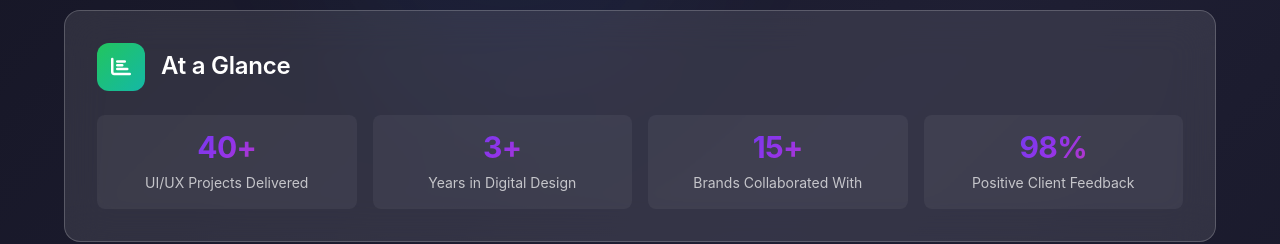
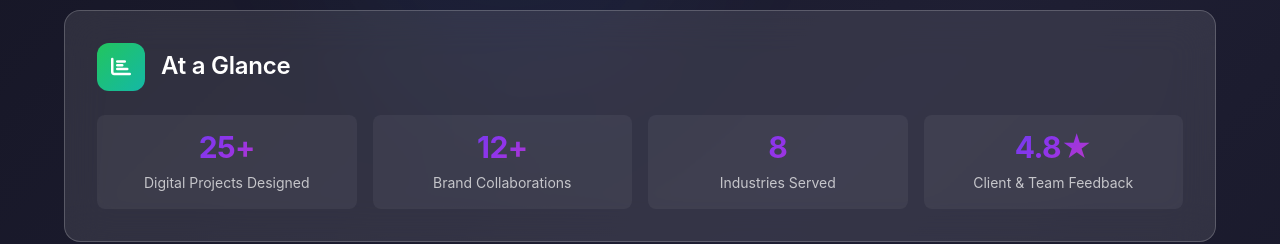
Before and after one commit to Ikeshala/ikeshala-s-portfolio, a React (Vite) app: page /ikeshala-s-portfolio/about in a window 1280 px wide. Shown: the part 900-1144 px from the top of the page. Built offline with nearby package versions, Linux system fonts and the light colour scheme.

Commit message:
Update At a Glance section with new content: 25+ Digital Projects, 12+ Brand Collaborations, 8 Industries Served, 4.8 Client Feedback

```diff
--- a/src/pages/About.tsx
+++ b/src/pages/About.tsx
@@ -133,20 +133,20 @@ const About = () => {
             </div>
             <div className="grid grid-cols-2 md:grid-cols-4 gap-3 sm:gap-4">
               <div className="text-center p-4 bg-white/5 rounded-lg hover:bg-white/10 transition-colors duration-300">
-                <div className="text-3xl font-bold gemini-gradient-text mb-2">40+</div>
-                <div className="text-sm text-white/70">UI/UX Projects Delivered</div>
+                <div className="text-3xl font-bold gemini-gradient-text mb-2">25+</div>
+                <div className="text-sm text-white/70">Digital Projects Designed</div>
               </div>
               <div className="text-center p-4 bg-white/5 rounded-lg hover:bg-white/10 transition-colors duration-300">
-                <div className="text-3xl font-bold gemini-gradient-text mb-2">3+</div>
-                <div className="text-sm text-white/70">Years in Digital Design</div>
+                <div className="text-3xl font-bold gemini-gradient-text mb-2">12+</div>
+                <div className="text-sm text-white/70">Brand Collaborations</div>
               </div>
               <div className="text-center p-4 bg-white/5 rounded-lg hover:bg-white/10 transition-colors duration-300">
-                <div className="text-3xl font-bold gemini-gradient-text mb-2">15+</div>
-                <div className="text-sm text-white/70">Brands Collaborated With</div>
+                <div className="text-3xl font-bold gemini-gradient-text mb-2">8</div>
+                <div className="text-sm text-white/70">Industries Served</div>
               </div>
               <div className="text-center p-4 bg-white/5 rounded-lg hover:bg-white/10 transition-colors duration-300">
-                <div className="text-3xl font-bold gemini-gradient-text mb-2">98%</div>
-                <div className="text-sm text-white/70">Positive Client Feedback</div>
+                <div className="text-3xl font-bold gemini-gradient-text mb-2">4.8★</div>
+                <div className="text-sm text-white/70">Client & Team Feedback</div>
               </div>
             </div>
           </div>
```
Also changed, not shown: 1 other file (tests, documents, lock files or other folders).
